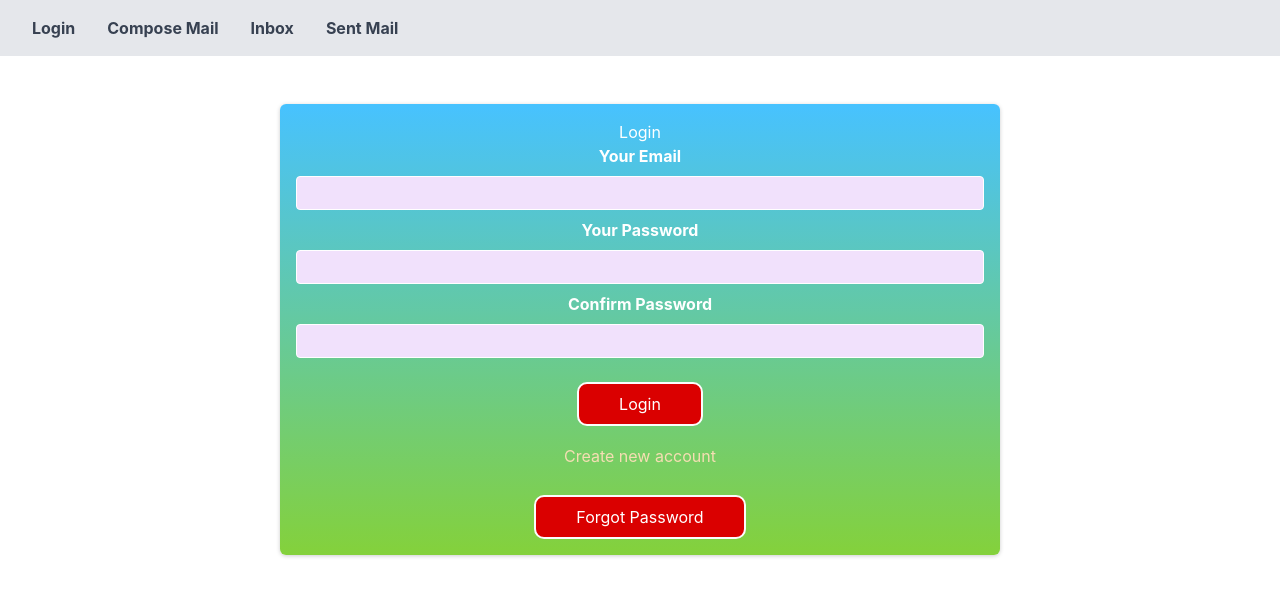
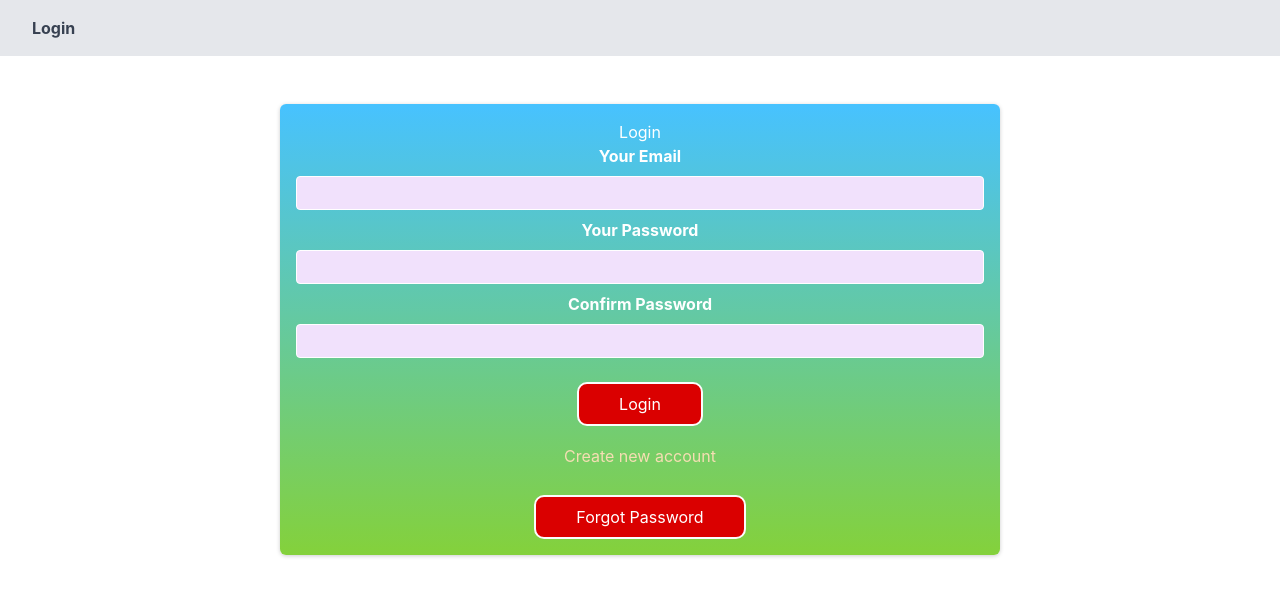
Before and after one commit to Mayukh360/mailbox, a React (Create React App) app: page / in a window 1280 px wide. Shown: the top 596 px of the page. Built offline with nearby package versions, Linux system fonts and the light colour scheme.

Commit message:
Minor Changes

```diff
--- a/src/Component/LoggedInPage/Inbox.js
+++ b/src/Component/LoggedInPage/Inbox.js
@@ -31,9 +31,8 @@ export default function Inbox() {
       {emails.map((email, index) => (
         <ul key={index}>
           <li>
-            <h3>Subject :{email.subject}</h3>
-            <p>Email Content :{email.emailContent}</p>
-            <p>Sender's Email id :{email.enteredEmail}</p>
+            <h3>Subject :{email.subject}--- Email Content :{email.emailContent} ---- Sender's Email id :{email.enteredEmail}</h3>
+
           </li>
         </ul>
       ))}
--- a/src/Component/Navbar/Navbar.js
+++ b/src/Component/Navbar/Navbar.js
@@ -1,16 +1,40 @@
-import React from 'react';
-import { NavLink } from 'react-router-dom';
-import './Navbar.css'; // Import your custom CSS file
+import React from "react";
+import { NavLink, useNavigate } from "react-router-dom";
+import "./Navbar.css"; // Import your custom CSS file
+import { useDispatch } from "react-redux";
+import { authActions } from "../../store/AuthReducer";
+import { useSelector } from "react-redux";
 
 export default function Navbar() {
+  const navigate = useNavigate();
+  const dispatch = useDispatch();
+  const isLoggedIn = useSelector((state) => state.auth.isAuthenticated);
+  const enteredEmail = localStorage.getItem("email");
+
+  const logOuthandler = () => {
+    dispatch(authActions.islogout());
+    navigate("/");
+  };
   return (
     <nav className="flex items-center justify-between bg-gray-200 py-4 px-8">
-    <div>
-      <NavLink to="/" className="mr-8 text-gray-700 font-bold" activeclassname="text-blue-500">Login</NavLink>
-      <NavLink to="/loggedin" className="mr-8 text-gray-700 font-bold" activeclassname="text-blue-500">Compose Mail</NavLink>
-      <NavLink to="/inbox" className="mr-8 text-gray-700 font-bold" activeclassname="text-blue-500">Inbox</NavLink>
-      <NavLink to="/sentmail" className="text-gray-700 font-bold" activeclassname="text-blue-500">Sent Mail</NavLink>
+  <div className="flex items-center">
+    <NavLink to="/" className="mr-8 text-gray-700 font-bold" activeClassName="text-blue-500">Login</NavLink>
+    {isLoggedIn && (
+      <>
+        <NavLink to="/loggedin" className="mr-8 text-gray-700 font-bold" activeClassName="text-blue-500">Compose Mail</NavLink>
+        <NavLink to="/inbox" className="mr-8 text-gray-700 font-bold" activeClassName="text-blue-500">Inbox</NavLink>
+        <NavLink to="/sentmail" className="text-gray-700 font-bold" activeClassName="text-blue-500">Sent Mail</NavLink>
+
+      </>
+    )}
+  </div>
+  {isLoggedIn && (
+    <div className="flex items-center">
+    <button className="mr-6 px-4 py-2 rounded bg-blue-500 text-white font-bold hover:bg-blue-800" onClick={logOuthandler}>Logout</button>
+      <span className="mr-2 text-gray-700 font-bold bg-green-400 py-3 px-2 hover:bg-green-500">User: {enteredEmail}</span>
+
     </div>
-  </nav>
+  )}
+</nav>
   );
 }
```
